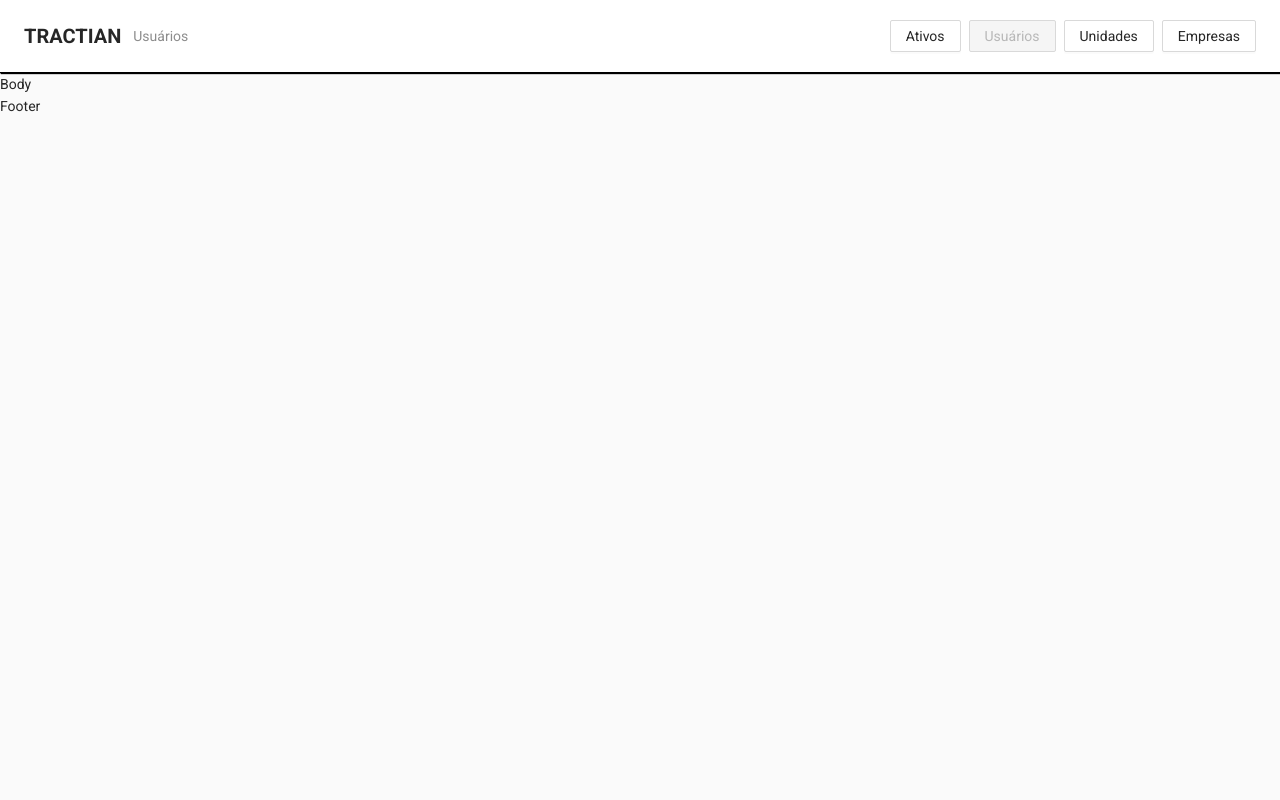
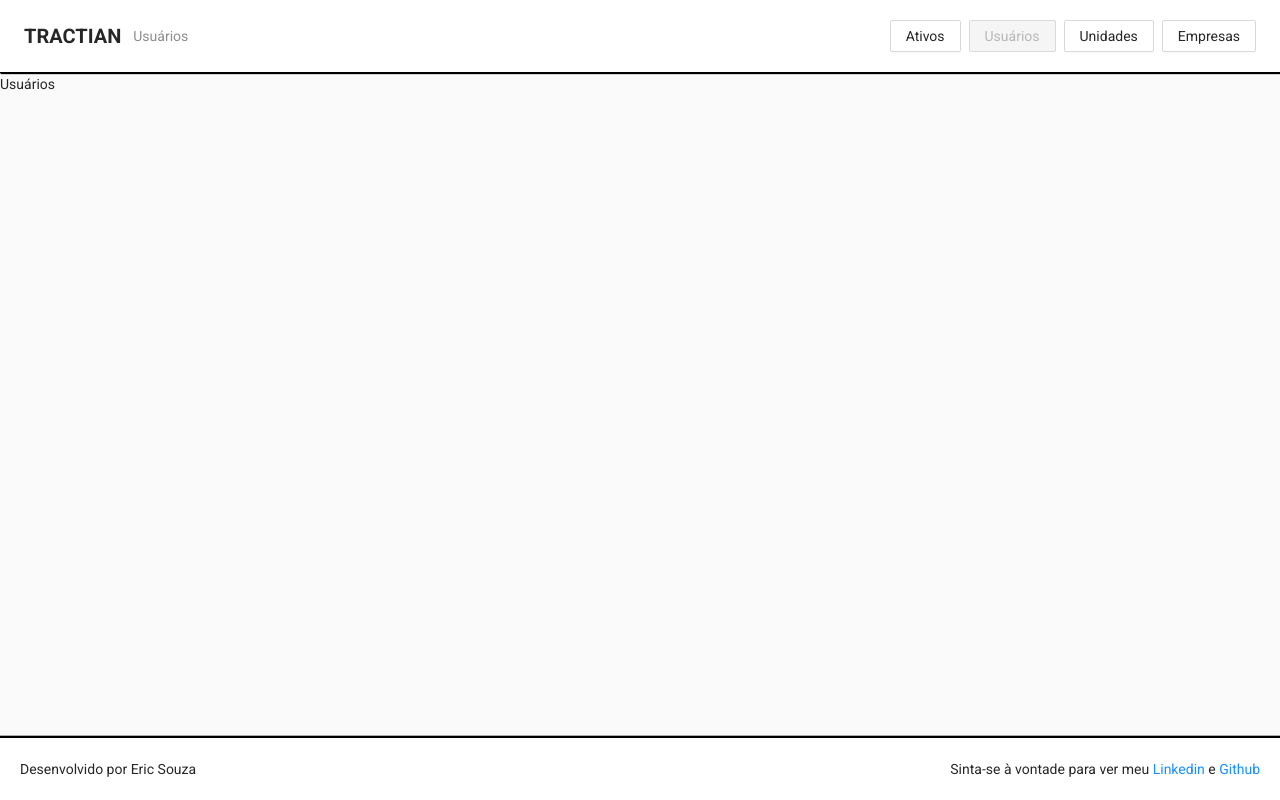
Before and after one commit to Eric-Souza/industrial-assets-showcase, a React (Create React App) app: page /users in a window 1280 px wide. Built offline with nearby package versions, Linux system fonts and the light colour scheme; no server answers.

Commit message:
Footer component created and api services configured

```diff
--- a/src/components/AssetsPage/index.tsx
+++ b/src/components/AssetsPage/index.tsx
@@ -1,17 +1,29 @@
-import React from 'react'
+import React, { useEffect } from 'react'
 
 import { Container } from './styles'
 
 import Header from '../Header'
-import Body from '../Body'
 import Footer from '../Footer'
 
-const AssetsPage: React.FC = () => (
-  <Container>
-    <Header subtitle="Ativos" />
-    <Body />
-    <Footer />
-  </Container>
-)
+import { getAssets } from '../../api/services/assetsService'
+
+const AssetsPage: React.FC = () => {
+  const getAllAssets = async () => {
+    const assets = await getAssets()
+    console.log('All assets:', assets.data)
+  }
+
+  useEffect(() => {
+    getAllAssets()
+  }, [])
+
+  return (
+    <Container>
+      <Header subtitle="Ativos" />
+      Ativos
+      <Footer />
+    </Container>
+  )
+}
 
 export default AssetsPage
--- a/src/components/Body/index.tsx
+++ /dev/null
@@ -1,11 +0,0 @@
-import React from 'react'
-
-import { Container } from './styles'
-
-const Body: React.FC = () => (
-  <Container>
-    Body
-  </Container>
-)
-
-export default Body
--- a/src/components/Body/styles.ts
+++ /dev/null
@@ -1,5 +0,0 @@
-import styled from 'styled-components'
-
-export const Container = styled.div`
-
-`
--- a/src/components/CompaniesPage/index.tsx
+++ b/src/components/CompaniesPage/index.tsx
@@ -1,17 +1,29 @@
-import React from 'react'
+import React, { useEffect } from 'react'
 
 import { Container } from './styles'
 
 import Header from '../Header'
-import Body from '../Body'
 import Footer from '../Footer'
 
-const CompaniesPage: React.FC = () => (
-  <Container>
-    <Header subtitle="Empresas" />
-    <Body />
-    <Footer />
-  </Container>
-)
+import { getCompanies } from '../../api/services/companiesService'
+
+const CompaniesPage: React.FC = () => {
+  const getAllCompanies = async () => {
+    const companies = await getCompanies()
+    console.log('All companies:', companies.data)
+  }
+
+  useEffect(() => {
+    getAllCompanies()
+  }, [])
+
+  return (
+    <Container>
+      <Header subtitle="Empresas" />
+      Empresas
+      <Footer />
+    </Container>
+  )
+}
 
 export default CompaniesPage
--- a/src/components/Footer/index.tsx
+++ b/src/components/Footer/index.tsx
@@ -2,6 +2,20 @@ import React from 'react'
 
 import { Container } from './styles'
 
-const Footer: React.FC = () => <Container>Footer</Container>
+const Footer: React.FC = () => (
+  <Container>
+    <span>Desenvolvido por Eric Souza</span>
+
+    <span>
+      Sinta-se à vontade para ver meu
+      {' '}
+      <a href="https://www.linkedin.com/in/eric-de-oliveira-souza-0157b618b/?locale=en_US">Linkedin</a>
+      {' '}
+      e
+      {' '}
+      <a href="https://github.com/Eric-Souza">Github</a>
+    </span>
+  </Container>
+)
 
 export default Footer
--- a/src/components/Footer/styles.ts
+++ b/src/components/Footer/styles.ts
@@ -1,5 +1,20 @@
 import styled from 'styled-components'
 
 export const Container = styled.div`
+    position: absolute;
+    width: 100%;
+    height: 8%;
 
+    background-color: white;
+
+    bottom: 0;
+
+    display: flex;
+    justify-content: space-between;
+    align-items: center;
+
+    border-top: 2px solid black;
+    box-shadow: 1px 1px 1px black, 0 0 1px black, 0 0 1px black;
+
+    padding: 5px 20px;
 `
--- a/src/components/UnitsPage/index.tsx
+++ b/src/components/UnitsPage/index.tsx
@@ -1,17 +1,29 @@
-import React from 'react'
+import React, { useEffect } from 'react'
 
 import { Container } from './styles'
 
 import Header from '../Header'
-import Body from '../Body'
 import Footer from '../Footer'
 
-const UnitsPage: React.FC = () => (
-  <Container>
-    <Header subtitle="Unidades" />
-    <Body />
-    <Footer />
-  </Container>
-)
+import { getUnits } from '../../api/services/unitsService'
+
+const UnitsPage: React.FC = () => {
+  const getAllUnits = async () => {
+    const units = await getUnits()
+    console.log('All units:', units.data)
+  }
+
+  useEffect(() => {
+    getAllUnits()
+  }, [])
+
+  return (
+    <Container>
+      <Header subtitle="Unidades" />
+      Unidades
+      <Footer />
+    </Container>
+  )
+}
 
 export default UnitsPage
--- a/src/components/UsersPage/index.tsx
+++ b/src/components/UsersPage/index.tsx
@@ -1,17 +1,29 @@
-import React from 'react'
+import React, { useEffect } from 'react'
 
 import { Container } from './styles'
 
 import Header from '../Header'
-import Body from '../Body'
 import Footer from '../Footer'
 
-const UsersPage: React.FC = () => (
-  <Container>
-    <Header subtitle="Usuários" />
-    <Body />
-    <Footer />
-  </Container>
-)
+import { getUsers } from '../../api/services/userService'
+
+const UsersPage: React.FC = () => {
+  const getAllUsers = async () => {
+    const users = await getUsers()
+    console.log('All users:', users.data)
+  }
+
+  useEffect(() => {
+    getAllUsers()
+  }, [])
+
+  return (
+    <Container>
+      <Header subtitle="Usuários" />
+      Usuários
+      <Footer />
+    </Container>
+  )
+}
 
 export default UsersPage
```
Also changed, not shown: .eslintrc.json.
